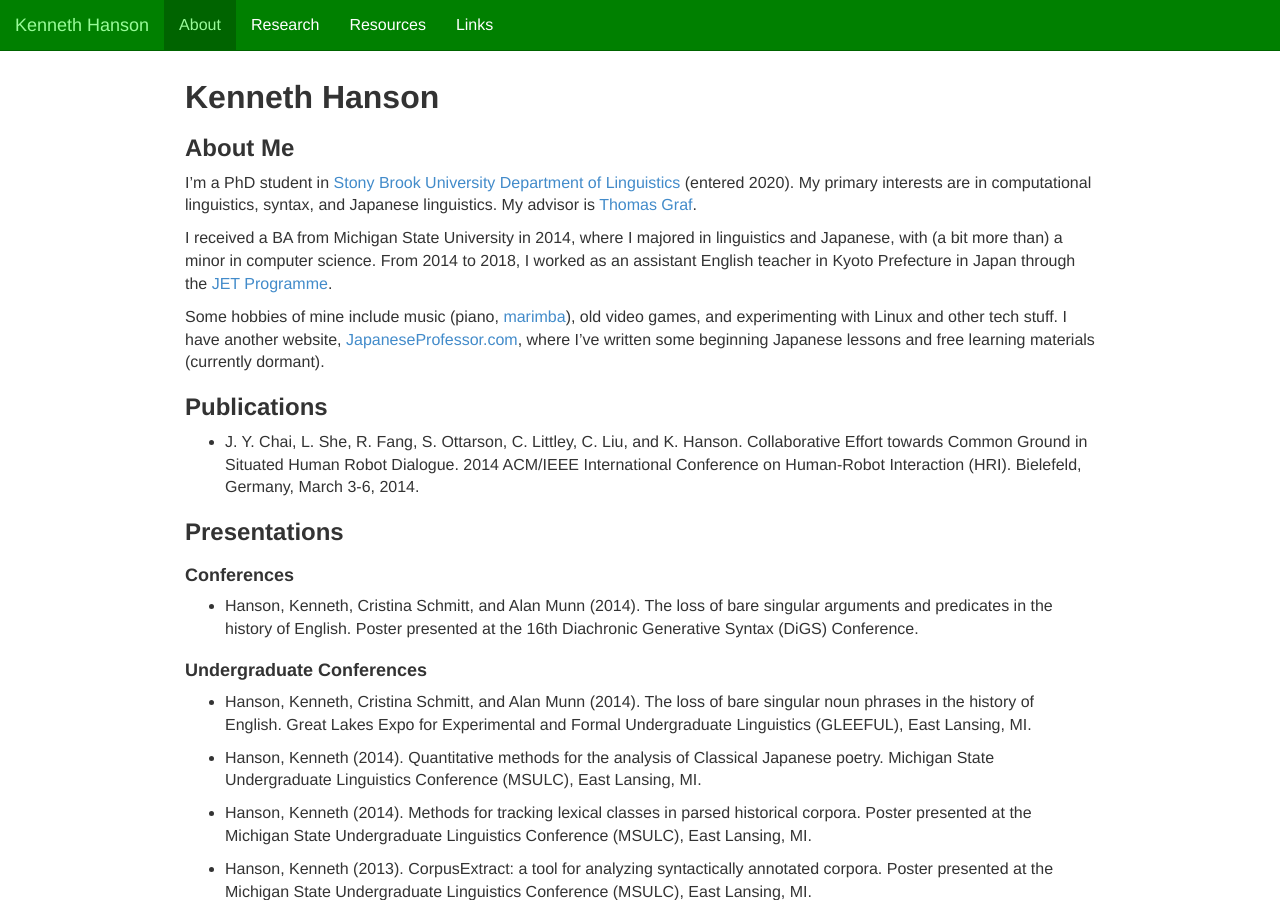
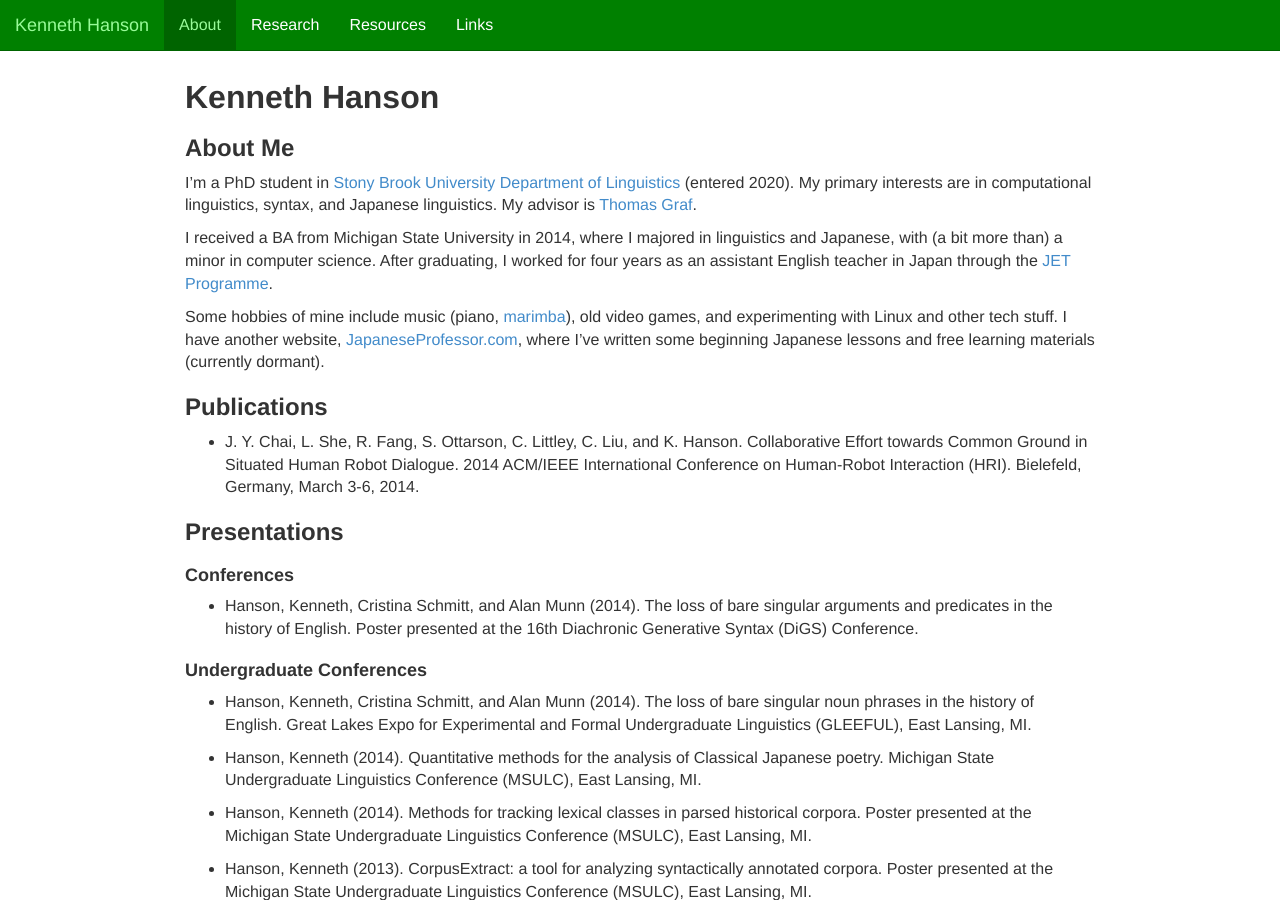
Before and after one commit to khanson679/khanson679.github.io, a Jekyll site: the page built from index.md, in a window 1280 px wide and 900 px high. Built offline with Jekyll 4.4.1, drawn with Linux system fonts in a browser that asks for light colours; nearby versions of some CDN libraries; some of the changed lines change nothing that is shown.

Commit message:
Fix links, minor edits.

```diff
--- a/index.md
+++ b/index.md
@@ -10,7 +10,7 @@
 
 I'm a PhD student in [Stony Brook University Department of Linguistics][sbling] (entered 2020). My primary interests are in computational linguistics, syntax, and Japanese linguistics. My advisor is [Thomas Graf][graf].
 
-I received a BA from Michigan State University in 2014, where I majored in linguistics and Japanese, with (a bit more than) a minor in computer science. From 2014 to 2018, I worked as an assistant English teacher in Kyoto Prefecture in Japan through the [JET Programme][jet].
+I received a BA from Michigan State University in 2014, where I majored in linguistics and Japanese, with (a bit more than) a minor in computer science. After graduating, I worked for four years as an assistant English teacher in Japan through the [JET Programme][jet].
 
 Some hobbies of mine include music (piano, [marimba][]), old video games, and experimenting with Linux and other tech stuff. I have another website, [JapaneseProfessor.com][jp], where I've written some beginning Japanese lessons and free learning materials (currently dormant).
 
@@ -60,8 +60,6 @@
 
 | **2021** | Assistant instructor for [Summer Youth Camp for Computational Linguistics (SYCCL)][syccl] |
 
-[syccl]: https://calendar.stonybrook.edu/site/iacs/event/summer-youth-camp-for-computational-linguistics-syccl-1/
-
 
 ## Department Service
 
@@ -100,12 +98,12 @@
 
 Email me at my first initial + last name + six seven nine at gmail dot com.
 
-[sbling]: linguistics.stonybrook.edu
-[graf]: thomasgraf.net
-[jet]: www.jetprogramme.org
-[qUALMS]: www.msu.edu/~qualms
-[lair]: lair.cse.msu.edu/
-[cse232]: www.cse.msu.edu/~cse232
-[marimba]: en.wikipedia.org/wiki/Marimba
-[jp]: www.japaneseprofessor.com
-[research]: /research
+[cse232]: https://www.cse.msu.edu/~cse232
+[graf]: https://thomasgraf.net
+[jet]: https://www.jetprogramme.org
+[jp]: https://www.japaneseprofessor.com
+[lair]: https://lair.cse.msu.edu/
+[marimba]: https://en.wikipedia.org/wiki/Marimba
+[qUALMS]: https://www.msu.edu/~qualms
+[sbling]: https://linguistics.stonybrook.edu
+[syccl]: https://calendar.stonybrook.edu/site/iacs/event/summer-youth-camp-for-computational-linguistics-syccl-1/
```
